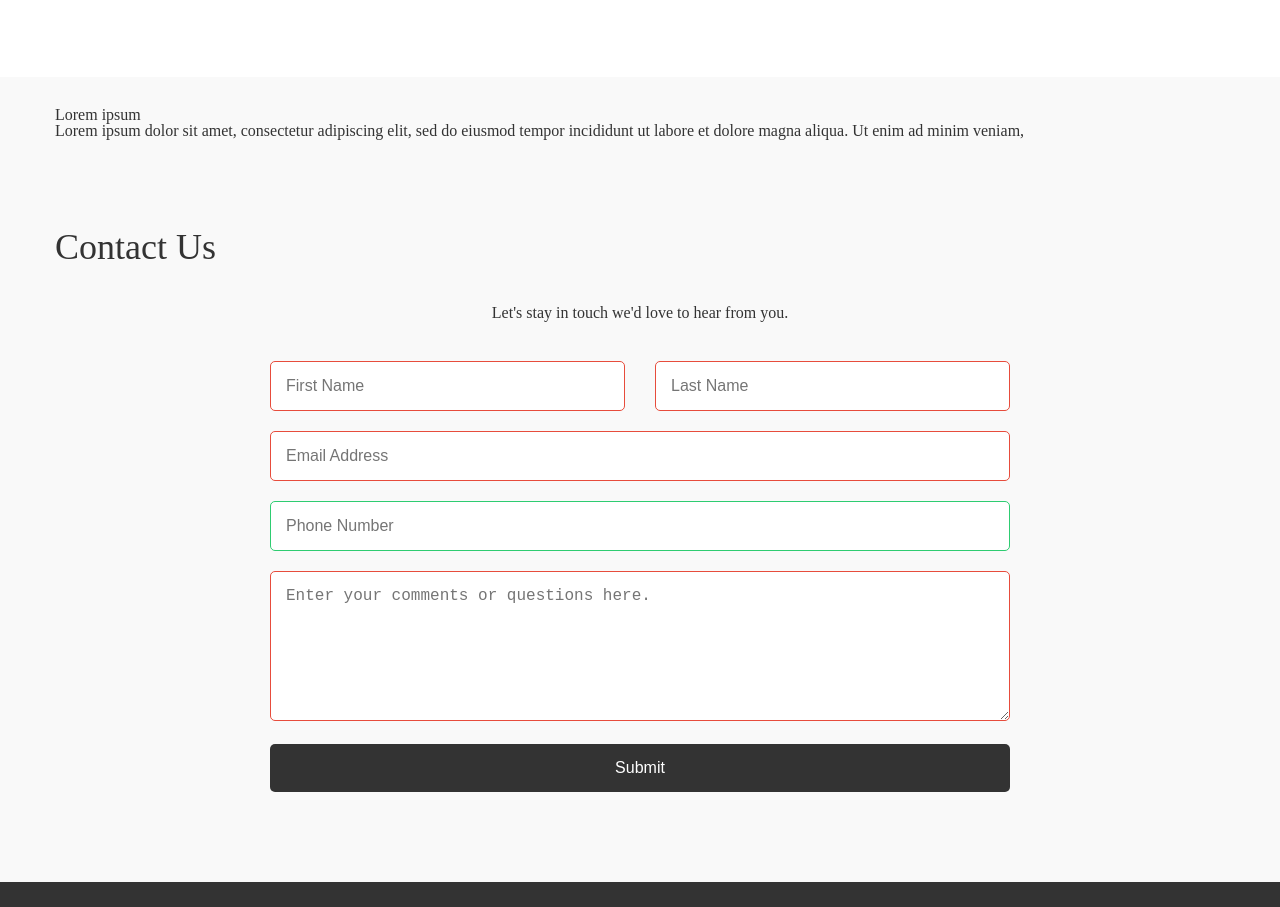
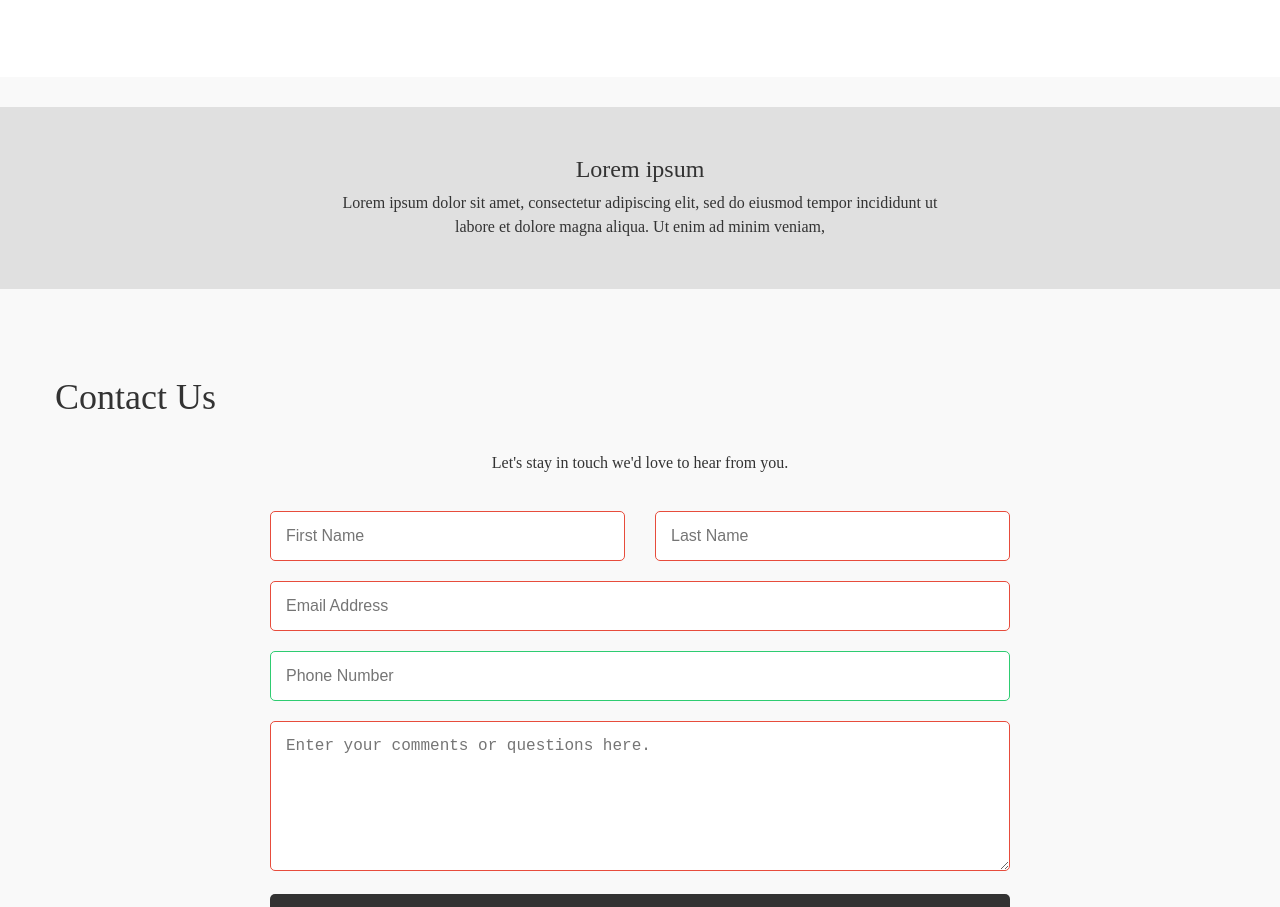
Before and after one commit to Y1Cng/Cheng_Yi_FIP-main, a plain HTML site: page index.html in a window 1280 px wide. Shown: the part 1458-2365 px from the top of the page. Drawn offline with Linux system fonts and the light colour scheme.

Commit message:
Update main.css

```diff
--- a/css/main.css
+++ b/css/main.css
@@ -15,6 +15,7 @@
   display: none;
 }
 
+/* 导航基础样式 */
 .nav-toggle {
   display: block;
   font-size: 24px;
@@ -48,6 +49,7 @@
   font-weight: bold;
 }
 
+/* PC端导航样式 */
 @media screen and (min-width: 768px) {
   .nav-toggle {
     display: none;
@@ -78,6 +80,7 @@ h3 {
   margin-bottom: 30px;
 }
 
+/* Header */
 #main-header {
   padding-top: 20px;
   padding-bottom: 20px;
@@ -112,6 +115,7 @@ h3 {
   text-align: center;
 }
 
+/* Hero Section */
 #hero {
   background-color: #fff;
   text-align: center;
@@ -136,6 +140,7 @@ h3 {
   font-weight: bold;
 }
 
+/* Flavours Section */
 #flavours {
   padding: 60px 0;
   text-align: center;
@@ -164,6 +169,7 @@ h3 {
   line-height: 1.6;
 }
 
+/* Healthy Properties */
 #healthy-properties {
   background-color: #fff;
   padding: 60px 0;
@@ -182,18 +188,19 @@ h3 {
   margin-bottom: 10px;
 }
 
-#text-placeholder {
+/* Lorem Ipsum Section */
+#lorem-ipsum {
   background-color: #e0e0e0;
   padding: 50px 0;
   text-align: center;
 }
 
-#text-placeholder h3 {
+#lorem-ipsum h3 {
   font-size: 24px;
   margin-bottom: 10px;
 }
 
-#text-placeholder p {
+#lorem-ipsum p {
   max-width: 600px;
   margin: 0 auto;
   line-height: 1.5;
@@ -266,7 +273,7 @@ h3 {
 }
 
 
-/* About Page Specific Styles */
+/* ===== About Page Specific Styles ===== */
 #about-stories {
   padding: 60px 0;
 }
@@ -319,8 +326,7 @@ h3 {
   opacity: 0.2;
 }
 
-
-
+/* 移动端调整图片顺序 */
 @media screen and (min-width: 768px) {
   .story-text {
     padding: 0 20px;
@@ -335,6 +341,7 @@ h3 {
   }
 }
 
+/* 表单错误消息样式 */
 .error-message {
   color: #e74c3c;
   font-size: 14px;
@@ -342,6 +349,7 @@ h3 {
   display: none;
 }
 
+/* 表单输入错误状态 */
 input:invalid, textarea:invalid {
   border-color: #e74c3c;
 }
@@ -351,7 +359,7 @@ input:valid, textarea:valid {
 }
 
 
-/* 为Contact 锚点链接 添加平滑滚动效果 */
+/* ===== 为Contact 锚点链接 添加平滑滚动效果 ===== */
 html {
   scroll-behavior: smooth; /* 实现平滑滚动 */
 }
@@ -368,10 +376,11 @@ html {
 }
 
 
-/* Hero 部分动画样式 */
+/* ===== Hero 部分动画样式 ===== */
 #hero {
   position: relative;
   overflow: hidden;
+  /* background: linear-gradient(135deg, #fdcb6e 0%, #74b9ff 100%); */
   background: #fdcb6e 0%;
   padding: 120px 0;
 }
```
